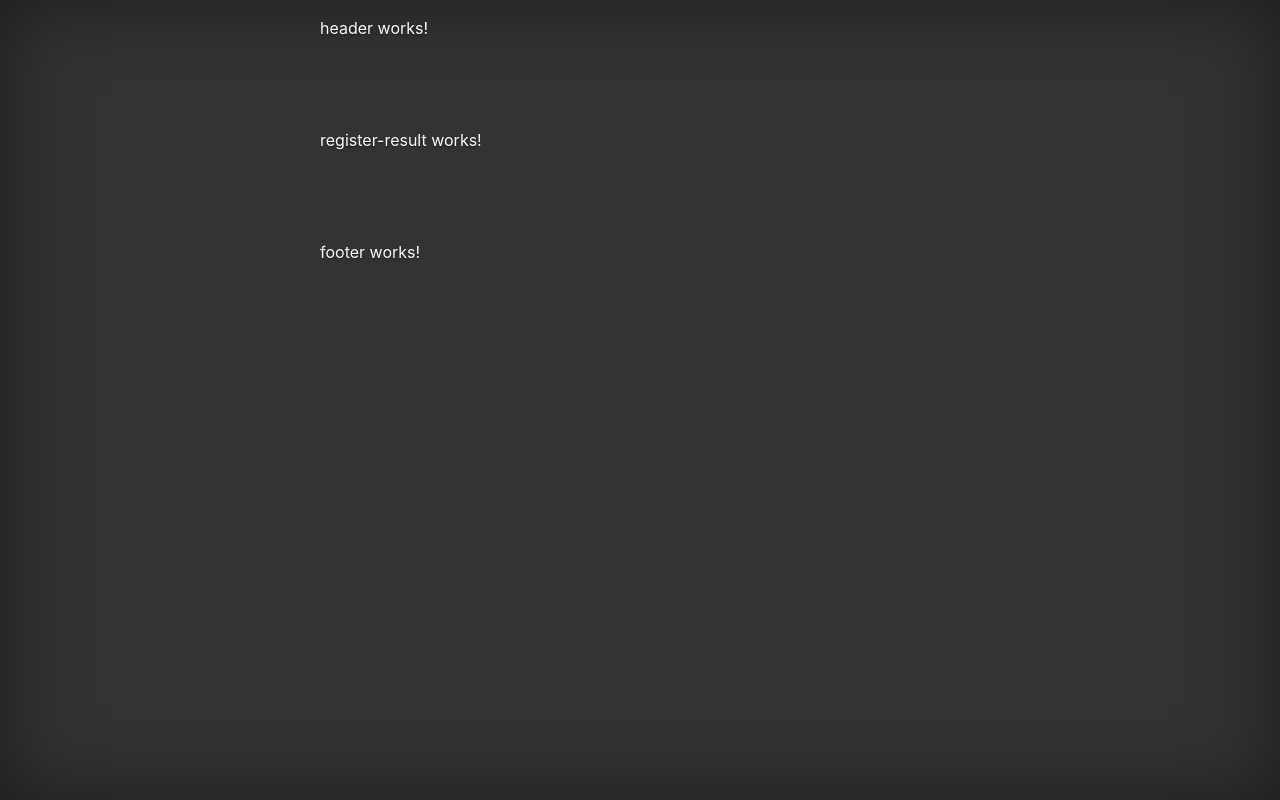
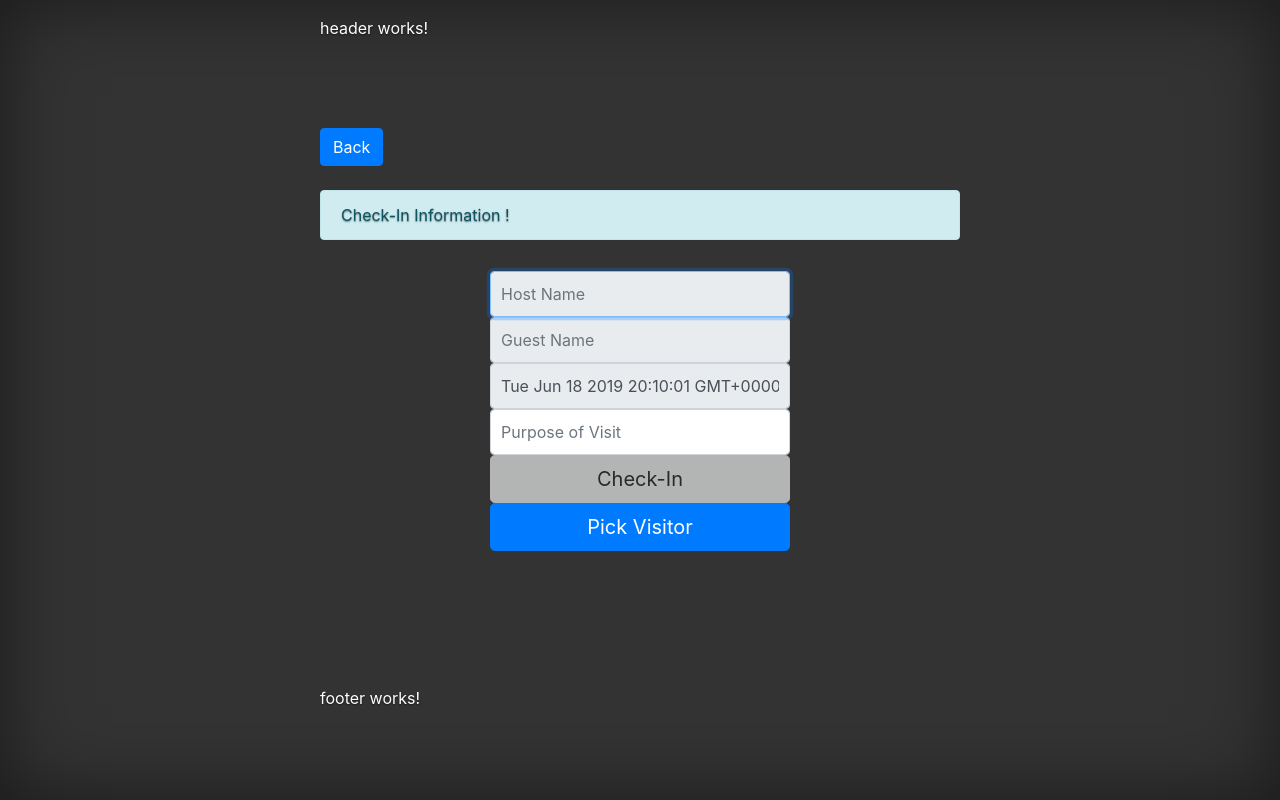
Before and after one commit to stharuma/guestManagementSystem_Angular7, an Angular app in the folder client/: page /register-result in a window 1280 px wide. Built offline with nearby package versions, Linux system fonts and the light colour scheme; sample sign-in values are in the browser's storage.

Commit message:
updated guest-result

```diff
--- a/client/src/app/register/register-result.component.html
+++ b/client/src/app/register/register-result.component.html
@@ -1,3 +1,65 @@
-<p>
-  register-result works!
-</p>
+<div class="loader" *ngIf="dataLoading"></div>
+<div class="alert alert-danger" role="alert" *ngIf="error">
+  An error occured. Here is the error : {{ errorMessage }}.
+</div>
+<button type="button" routerLink="/host-result" class="btn btn-primary">Back</button>
+<br /><br />
+<div class="alert alert-info" role="alert">
+    Check-In Information !
+  </div>
+<div *ngIf="!savedChanges else savedForm">
+<div *ngIf="!showHistory else showHistoryDiv">
+  <form #registerForm="ngForm" class="form-signin" (ngSubmit)="setRegister(registerForm.value)">
+    <input type="hidden" readonly="" id="hostId" name="hostId" #hostId="ngModel" required [ngModel]="checkInHostId" class="form-control" placeholder="Host ID"
+      autofocus>
+    <input type="text" readonly="" id="hostName" name="hostName" #hostName="ngModel" required [ngModel]="checkInHostName" class="form-control" placeholder="Host Name"
+      autofocus>
+    <div *ngIf="checkInHostId">
+      <button type="button" (click)="getRegister('host');showHistory=!showHistory" class="btn btn-primary">View Host
+        History</button>
+    </div>
+    <input type="hidden" readonly="" id="guestId" name="guestId" required #guestId="ngModel" [ngModel]="checkInGuestId" class="form-control" placeholder="Guest ID"
+      autofocus>
+    <input type="text" readonly="" id="guestName" name="guestName" required #guestName="ngModel" [ngModel]="checkInGuestName" class="form-control" placeholder="Guest Name"
+      autofocus>
+    <div *ngIf="checkInGuestId">
+      <button type="button" (click)="getRegister('guest');showHistory=!showHistory" class="btn btn-primary">View Guest
+        History</button>
+    </div>
+    <input type="text" readonly="" id="checkInDTTM" name="checkInDTTM" required #checkInDTTM="ngModel" [ngModel]="currentDttm" class="form-control"
+      placeholder="Check-In DTTM" autofocus>
+      <input type="text" id="purpose" name="purpose" ngModel class="form-control"
+      placeholder="Purpose of Visit" autofocus>
+    <div *ngIf="!registerForm.valid else showSubmitButton">
+      <button disabled class="btn btn-lg btn-light btn-block" type="submit">Check-In</button>
+    </div>
+    <ng-template #showSubmitButton>
+      <button class="btn btn-lg btn-primary btn-block" type="submit">Check-In</button>
+    </ng-template>
+    <button routerLink="/guest-result" class="btn btn-lg btn-primary btn-block" type="button">Pick Visitor</button>
+  </form>
+  <br /><br />
+</div>
+
+<ng-template #showHistoryDiv>
+  <h6>Visitor Register History</h6>
+  <button type="button" (click)="showHistory=!showHistory" class="btn btn-primary">Close History</button>
+  <br />
+  <ul>
+    <li *ngFor="let item of docData">
+      Host: {{ item.hostName }}<br/>
+      Guest: {{ item.guestName }}<br/>
+      CheckIn: {{ item.checkInDTTM }}<br/>
+      Purpose: {{ item.purpose }}<br/>
+    </li>
+  </ul>
+</ng-template>
+</div>
+<ng-template #savedForm>
+    <br/><br/>
+    <div class="alert alert-danger" role="alert">
+        Your changes are saved.
+      </div>
+    <br/><br/>
+  <button routerLink="/login" class="btn btn-lg btn-primary" type="button">new Guest Check-In</button>
+</ng-template>
--- a/client/src/app/register/register-result.component.ts
+++ b/client/src/app/register/register-result.component.ts
@@ -1,15 +1,91 @@
-import { Component, OnInit } from '@angular/core';
+import { Component, OnInit, OnDestroy } from '@angular/core';
+import { BackendService } from '../services/backend.service';
 
 @Component({
   selector: 'app-register-result',
   templateUrl: './register-result.component.html',
   styleUrls: ['./register-result.component.css']
 })
-export class RegisterResultComponent implements OnInit {
+export class RegisterResultComponent implements OnInit, OnDestroy {
 
-  constructor() { }
+  showHistory: boolean = false;
+  currentDttm;
+  checkInHostId: null;
+  checkInGuestId: null;
+  checkInHostName: null;
+  checkInGuestName: null;
+  error: boolean = false;
+  errorMessage: String = 'Something went wrong with App';
+  dataLoading: boolean = false;
+  private querySubscription;
+  savedChanges: boolean = false;
+  docData;
+
+  constructor(private _backendService: BackendService) { }
 
   ngOnInit() {
+    this.currentDttm = new Date();
+    this.getHost();
   }
-
+  getHost() {
+    this.checkInHostId = this._backendService.checkInHostId;
+    this.checkInHostName = this._backendService.checkInHostName;
+    this.checkInGuestId = this._backendService.checkInGuestId;
+    this.checkInGuestName = this._backendService.checkInGuestName;
+  }
+  getRegister(filter) {
+    let formData = { _id: "", srchType : filter };
+    formData._id = (filter === "guest") ? this.checkInGuestId : this.checkInHostId;
+    this.dataLoading = true;
+    this.querySubscription = this._backendService.getRegister(formData).subscribe((res) => {
+      if (res["errorCode"] > 0) {
+          this.error = false;
+          this.errorMessage = "";
+          this.dataLoading = false;
+          this.docData = res["data"];
+      } else {
+          this.error = true;
+          this.errorMessage = res["errorMessage"];
+          this.dataLoading = false;
+          this.savedChanges = true;
+      }
+  },
+      (error) => {
+          this.error = true;
+          this.errorMessage = error.message;
+          this.dataLoading = false;
+          this.savedChanges = true;
+      },
+      () => {
+          this.dataLoading = false;
+      });
+  }
+  setRegister(formData) {
+    this.dataLoading = true;
+    this.querySubscription = this._backendService.setRegister(formData).subscribe((res) => {
+      if (res["errorCode"] > 0) {
+          this.error = false;
+          this.errorMessage = "";
+          this.dataLoading = false;
+          this.savedChanges = true;
+      } else {
+          this.error = true;
+          this.errorMessage = res["errorMessage"];
+          this.dataLoading = false;
+      }
+  },
+      (error) => {
+          this.error = true;
+          this.errorMessage = error.message;
+          this.dataLoading = false;
+      },
+      () => {
+          this.dataLoading = false;
+      });
 }
+  ngOnDestroy() {
+    if (this.querySubscription) {
+      this.querySubscription.unsubscribe();
+  }
+}
+}
```
